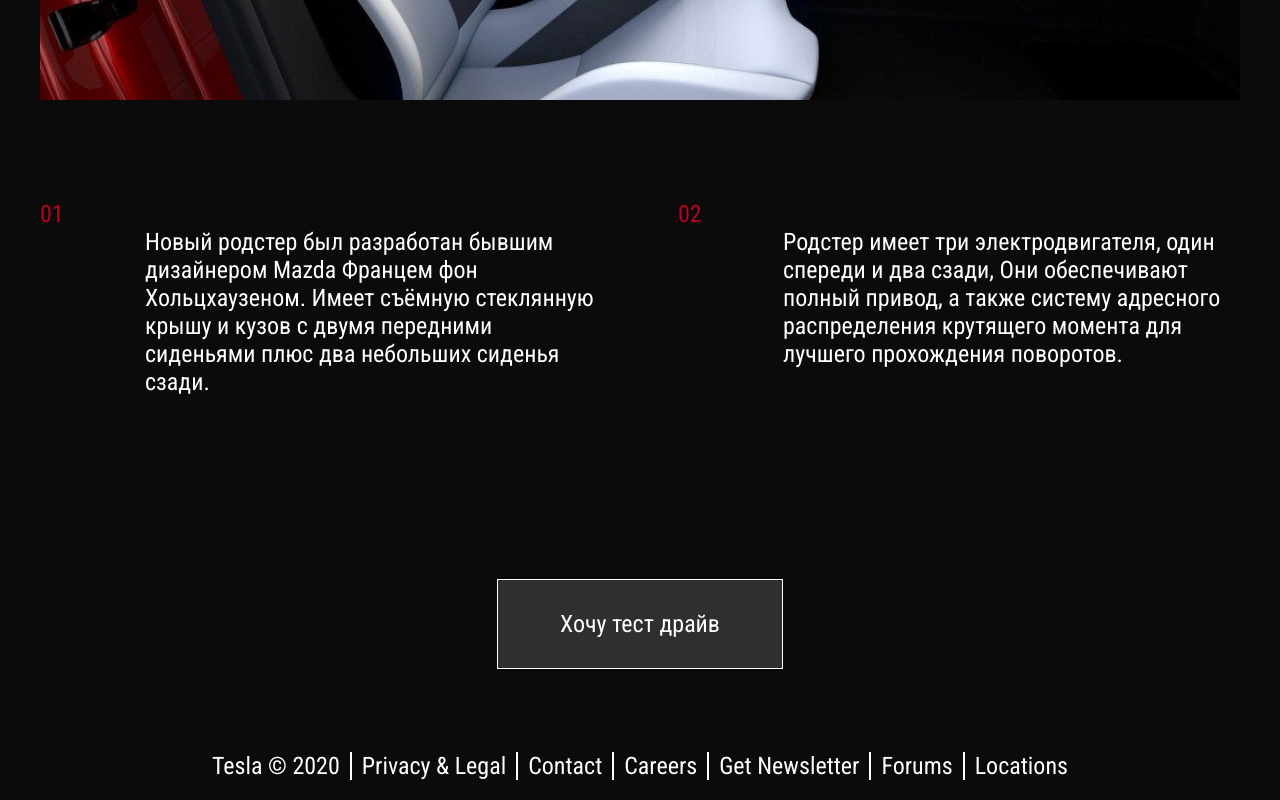
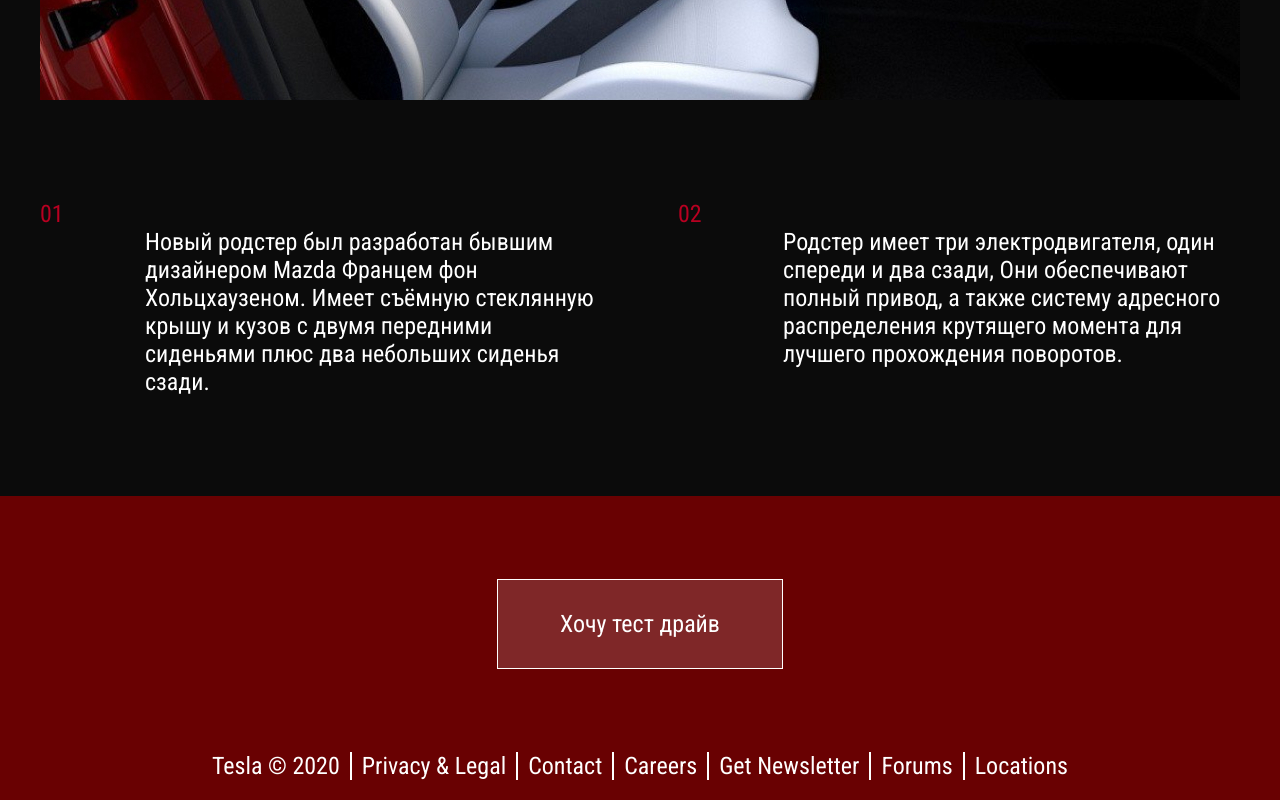
Before and after one commit to olga-evdokimova/Tesla, a plain HTML site: page index.html in a window 1280 px wide. Shown: the part 3229-4029 px from the top of the page. Drawn offline with nearby package versions, Linux system fonts and the light colour scheme.

Commit message:
исправлена кнопка в футере

```diff
--- a/css/main.scss
+++ b/css/main.scss
@@ -15,12 +15,20 @@ body {
     background: rgba(0, 0, 0, 0.3); //тень над слайдером
     left: 0;
     right: 0; //header растянет на всю ширину
-
 }
 .container {
     max-width: 1220px;
     padding: 0 10px;
     margin: 0 auto;
+    @media (max-width: 1200px) {
+        max-width: 970px;
+    }
+    @media (max-width: 992px) {
+        max-width: 750px;
+    }
+    @media (max-width: 767px) {
+        max-width: none;
+    }
 }
 .header-top {
     display: flex;
@@ -78,8 +86,8 @@ body {
         width: 284px;
         margin-bottom: 25px;
     }
-    // .header-content__btn
-    &__btn {
+}
+.button {
     display: inline-block;
     color: #fff;
     background: rgba(255, 255, 255, 0.15);
@@ -90,10 +98,8 @@ body {
         background: #690102;
     }
 }
-}
 //===========SLIDER=========================
 .slider {
-
     // .slider__item
     &__item {
         height: 100vh; //для того чтобы появилась картинка так как див пустой картикна без высоты не появится
@@ -130,16 +136,13 @@ body {
 }
 //==========STATISTICS======================
 .statistics {
-
     margin: 161px 0 100px; //компенсируем маржины .по макету margin-top 105px + margin-top:-56 у слайдера = 161px
 }
 .statistics-items {
-
     display: flex;
     justify-content: space-around;
 }
 .statistics-item {
-
     display: flex;
     flex-direction: column;
     text-align: center;
@@ -177,13 +180,11 @@ body {
 }
 //===========VIDEO==========================
 .video {
-
     margin: 100px 0 100px 0;
 }
 
 //==========ABOUT======================
 .about {
-
     // .about__inner
     &__inner {
         height: 900px;
@@ -245,7 +246,6 @@ body {
 }
 //===========INFO========================
 .info {
-
     // .info__img
     &__img {
         margin-bottom: 100px;
@@ -272,34 +272,19 @@ body {
 }
 //==========FOOTER=======================
 .footer {
-    // .footer__btn
-
-    &__btn {
-        display: inline-block;
-        color: #fff;
-        background: rgba(255, 255, 255, 0.15);
-        border: 1px solid #ffffff;
-        padding: 30px 62px;
-        transition: all 0.5s; //для плавности при нажатии
-        &:hover {
     background: #690102;
-        }
-        margin: 83px 0 83px 0;
-    }
-
-    // .footer__list
 
     &__list {
         display: flex;
         justify-content: center;
-        margin-bottom: 20px;
+        padding-bottom: 20px;
     }
 
     // .footer__link
-&__item{
+    &__item {
         padding: 0 10px;
         border-left: 2px solid #ffffff;
-    &:first-child{
+        &:first-child {
             border-left: none;
         }
     }
@@ -308,10 +293,9 @@ body {
         font-size: 24px;
         line-height: 28px;
         color: #ffffff;
-
-
     }
 }
 .footer-btn {
     text-align: center;
+    padding: 83px 0;
 }
--- a/css/nullstyle.css
+++ b/css/nullstyle.css
@@ -1,4 +1,4 @@
-@charset "UTF-8";
+
 /*Обнуление*/
 * {
   padding: 0;
--- a/index.html
+++ b/index.html
@@ -32,7 +32,7 @@
                 <h1 class="header-content__title">Roadster</h1>
                 <p class="header-content__text">Самый быстрый автомобиль в мире, с рекордным ускорением, дальностью и
                     производительностью.</p>
-                <a class="header-content__btn" href="#">Хочу тест драйв</a>
+                <a class="button" href="#">Хочу тест драйв</a>
             </div>
         </div>
 
@@ -123,7 +123,7 @@
     <footer class="footer">
         <div class="container">
         <div class="footer-btn" >
-            <a class="footer__btn" href="#">Хочу тест драйв</a>
+            <a class="button" href="#">Хочу тест драйв</a>
         </div>
         <ul class="footer__list">
             <li class="footer__item" ><a class="footer__link" href="#">Tesla © 2020</a></li>
```
Also changed, not shown: css/main.css. Lines whose indentation alone changed are shown as unchanged.
